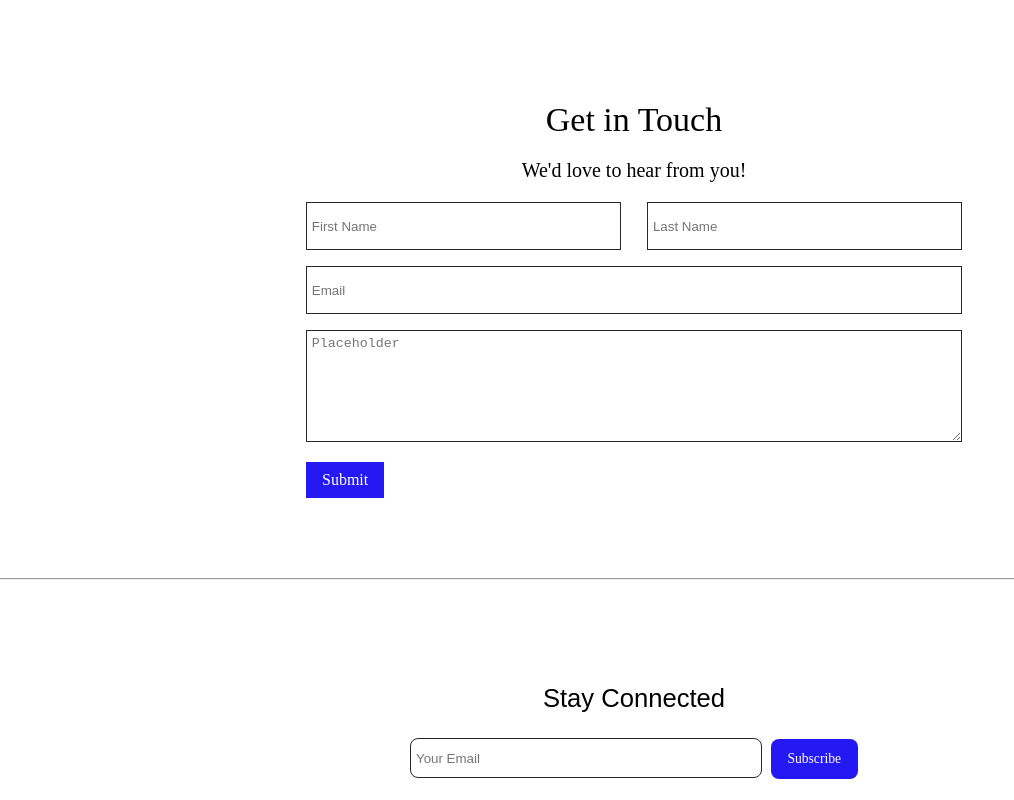
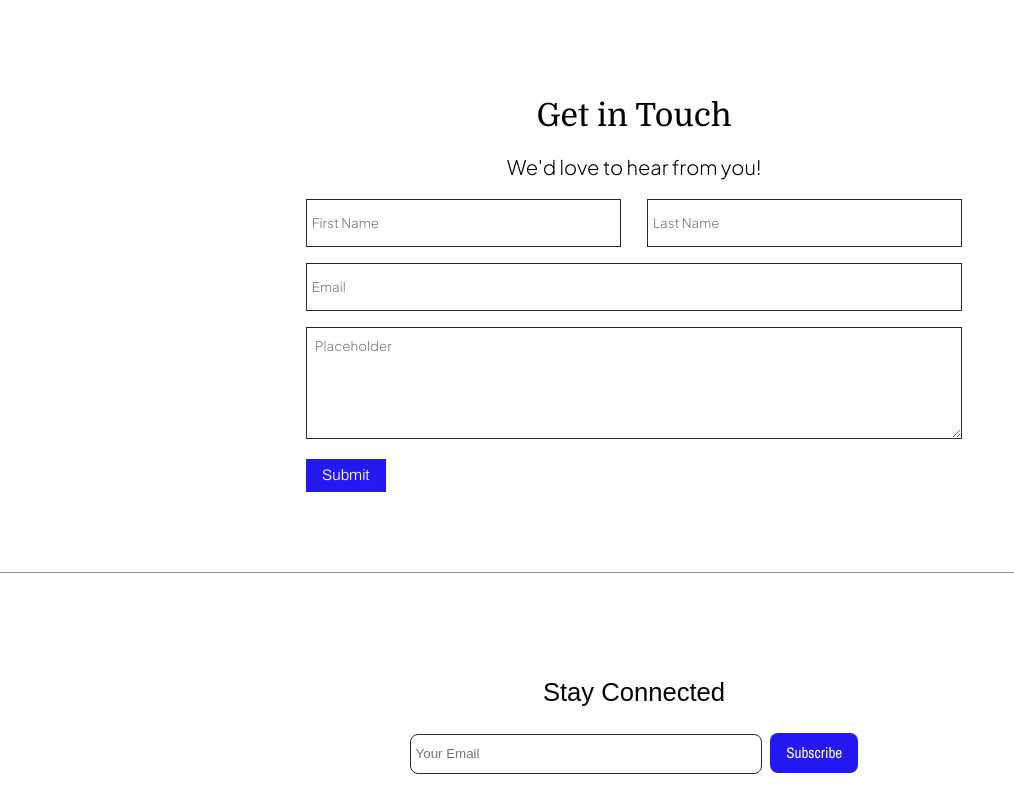
Before and after one commit to RISHIK92/Capstone-p, a plain HTML site: page Projects/capstone/index.html in a window 1280 px wide. Shown: the part 2619-3419 px from the top of the page, without its empty margins (6-1020 px from the left). Drawn offline with Linux system fonts and the light colour scheme; grey boxes are pictures that could not be loaded; a web font is replaced by a local one.

Commit message:
fonts update

```diff
--- a/Projects/capstone/style.css
+++ b/Projects/capstone/style.css
@@ -2,6 +2,30 @@
     font-family: 'DoRegulartGothic16';
     src: url('fonts/DotGothic16-Regular.ttf') format('woff2');
     font-weight: 400;
+    font-style: normal;
+}
+@font-face {
+    font-family: 'PlusJakartaSans';
+    src: url('fonts/PlusJakartaSans-VariableFont_wght.ttf') format('woff2');
+    font-weight: 300;
+    font-style: normal;
+}
+@font-face {
+    font-family: 'Domine';
+    src: url('fonts/Domine-VariableFont_wght.ttf') format('woff2');
+    font-weight: 300;
+    font-style: normal;
+}
+@font-face {
+    font-family: 'Archivo';
+    src: url('fonts/Archivo-VariableFont_wdth,wght.ttf') format('woff2');
+    font-weight: 300;
+    font-style: normal;
+}
+@font-face {
+    font-family: 'ArchivoNarrow';
+    src: url('fonts/ArchivoNarrow-VariableFont_wght.ttf') format('woff2');
+    font-weight: 300;
     font-style: normal;
 }
 html {
@@ -96,13 +120,13 @@ body {
 }
 .grid div .h {
     font-size: 1.25rem;
-    font-family: Archivo;
+    font-family: 'Archivo';
     font-weight: 400;
     margin-top: 0.5rem;
 }
 .grid div .u {
     font-size: 1.01;
-    font-family: Archivo;
+    font-family: 'Archivo';
     font-weight: 400;
 }
 
@@ -144,11 +168,15 @@ body {
     border: 1px solid rgb(43, 39, 39);
     padding: 0.3rem;
     box-sizing: border-box;
+    font-family: 'PlusJakartaSans';
+    color: #000000;
 }
 
 .em {
     width: 100%;
     margin-bottom: 1rem;
+    font-family: 'PlusJakartaSans';
+    color: #000000;
 }
 
 #email {
@@ -159,6 +187,8 @@ body {
     border: 1px solid rgb(43, 39, 39);
     padding: 0.3rem;
     box-sizing: border-box;
+    font-family: 'PlusJakartaSans';
+    color: #000000;
 }
 
 .inputs {
@@ -175,6 +205,9 @@ body {
     padding: 0.3rem;
     box-sizing: border-box;
     margin-bottom: 0;
+    padding: 0.6rem 0.5rem;
+    font-family: 'PlusJakartaSans';
+    color: #000000;
 }
 
 .sub {
@@ -184,24 +217,24 @@ body {
 #submit {
     cursor: pointer;
     padding: 0.55rem 1rem;
-    font-size: 1rem;
+    font-size: 0.95rem;
     border: none;
     border-radius: 0;
     outline: none;
     background-color: #2419f3;
     color: white;
-    font-family: Archivo;
+    font-family: 'Archivo';
     margin-top: 0rem;
 }
 #get {
-    font-size: 2.125rem;
+    font-size: 2rem;
     margin-bottom: 0;
-    font-family: Domine;
+    font-family: 'Domine';
 }
 #get-lower {
-    font-family: Plus Jakarta Sans;
+    font-family: 'PlusJakartaSans';
     font-size: 1.25rem;
-    font-weight: 100;
+    font-weight: 400;
 }
 .lower {
     display: flex;
@@ -228,7 +261,6 @@ body {
 #subscribe{
     cursor: pointer;
     align-self: flex-end;
-    font-size: 0.8rem;
     border: 0px;
     border-radius: 0;
     outline: none;
@@ -237,14 +269,14 @@ body {
     padding: 0.60rem;
     border-radius: 0.5rem;
     margin-left: 0.25rem;
-    font-family: Archivo Narrow;
+    font-family: 'ArchivoNarrow';
 }
 #subscribe span {
     display: flex;
     flex-direction: column;
     justify-content: center;
-    padding: 0.16rem 0.45rem;
-    font-size: 0.85rem;
+    padding: 0rem 0.4rem;
+    font-size: 0.95rem;
 }
 
 .social {
@@ -353,7 +385,7 @@ footer {
         top: 1rem;
         right: 1rem;
         padding: 4px;
-        border: black solid 1px;
+        border: 1px solid black;
         background: white;
         cursor: pointer;
     }
@@ -378,9 +410,9 @@ footer {
         padding-top: 4rem;
       }
 
-      .items {
+    .items {
         font-size: 2rem;
-      }
+    }
 
     .showMenu {
         transform: translateY(0);
```
Also changed, not shown: Projects/capstone/fonts/Archivo-VariableFont_wdth,wght.ttf (added), Projects/capstone/fonts/ArchivoNarrow-VariableFont_wght.ttf (added), Projects/capstone/fonts/Domine-VariableFont_wght.ttf (added), Projects/capstone/fonts/PlusJakartaSans-VariableFont_wght.ttf (added).
